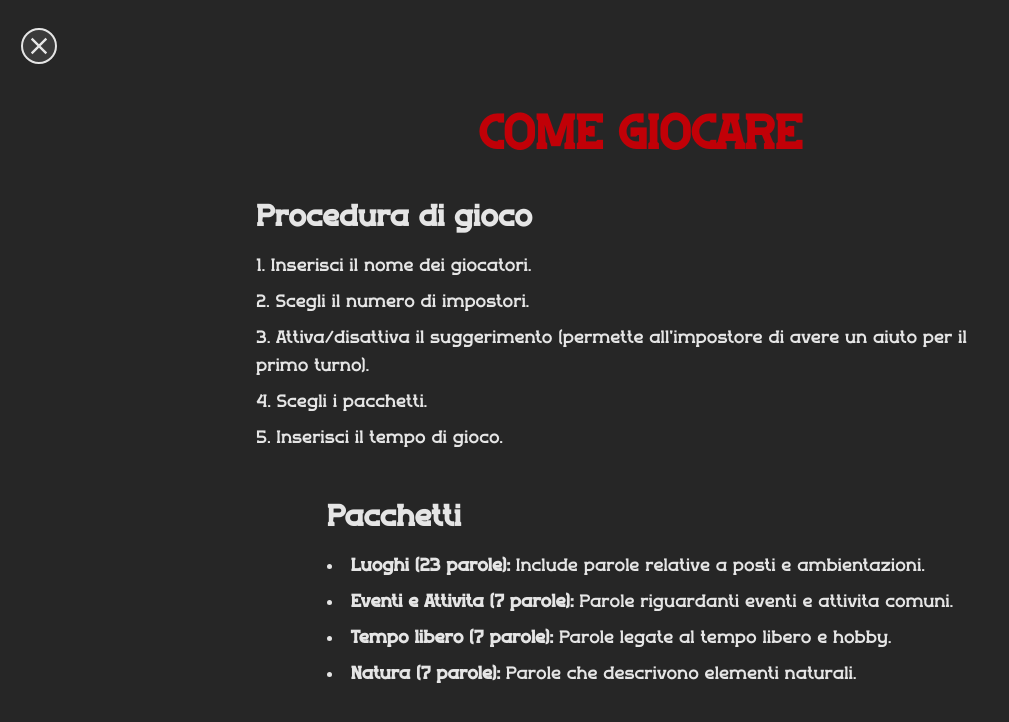
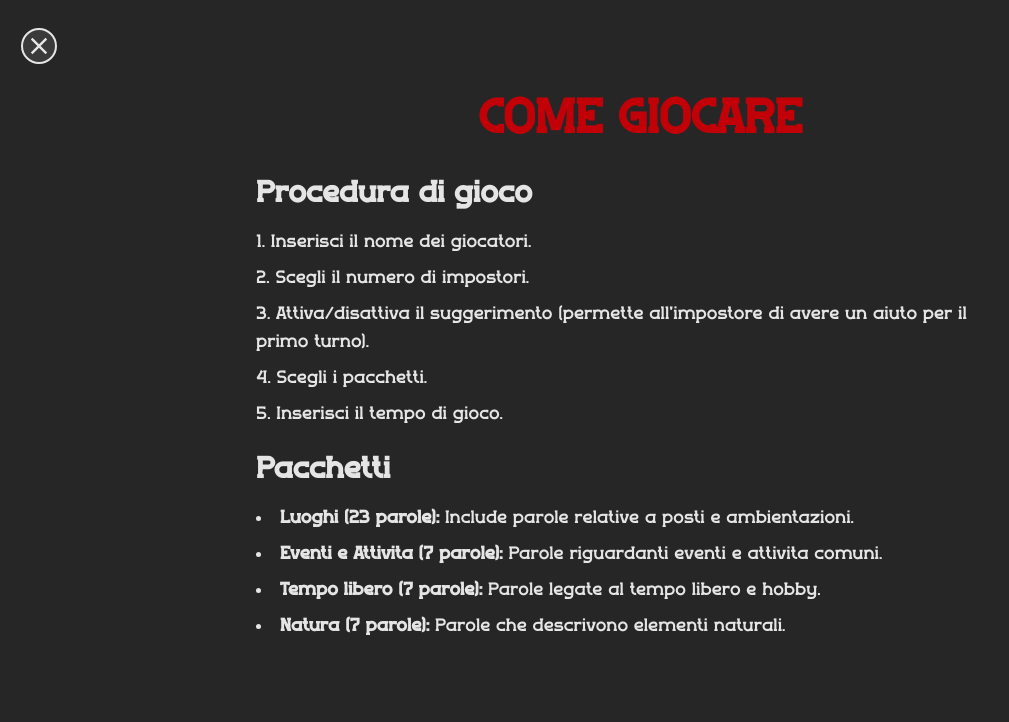
Before and after one commit to Maximilian284/impostor-game, a Vue app: page /how_to_play in a window 1280 px wide. Shown: the top 722 px of the page, without its empty margins (0-1009 px from the left). Built offline with nearby package versions, Linux system fonts and the light colour scheme.

Commit message:
Migliorata UI

```diff
--- a/src/views/HowToPlayView.vue
+++ b/src/views/HowToPlayView.vue
@@ -13,10 +13,13 @@ const isGoHomeModalActive = ref(false)
 <template>
   <IconClose class="w-9 h-9 stroke-2 fill-neutral-200 absolute rounded-full border-2 border-neutral-200 mt-7 ml-[21px] p-0.5 bg-neutral-200/10" @click="isGoHomeModalActive = true"/>
 
-  <div class="flex flex-col items-center justify-center h-[100vh] w-[100vw] p-8 space-y-12 bg-neutral-800 overscroll-y-auto overflow-y-auto">
+  <div class="flex flex-col items-center justify-center h-[100vh] w-[100vw] space-y-8 bg-neutral-800 ">
+    <div class="shrink-0 mt-24">
       <h1 class="text-5xl text-red-700 font-bold">COME GIOCARE</h1>
+    </div>
+    <div class="flex-1 overscroll-y-auto overflow-y-auto px-8 pt-0 space-y-6">
       <div class="max-w-3xl text-neutral-200 space-y-6">
-      <h2 class="text-3xl font-semibold -mt-2 mb-4">Procedura di gioco</h2>
+        <h2 class="text-3xl font-semibold mb-4">Procedura di gioco</h2>
         <ol class="list-decimal list-inside space-y-2 text-lg">
           <li>Inserisci il nome dei giocatori.</li>
           <li>Scegli il numero di impostori.</li>
@@ -32,6 +35,7 @@ const isGoHomeModalActive = ref(false)
             <strong>{{ packet.name }} ({{ packet.items.length }} parole): </strong>{{ packet.description }}
           </li>
         </ul>
+      </div>
     </div>
   </div>
 
```
Lines whose indentation alone changed are shown as unchanged.
